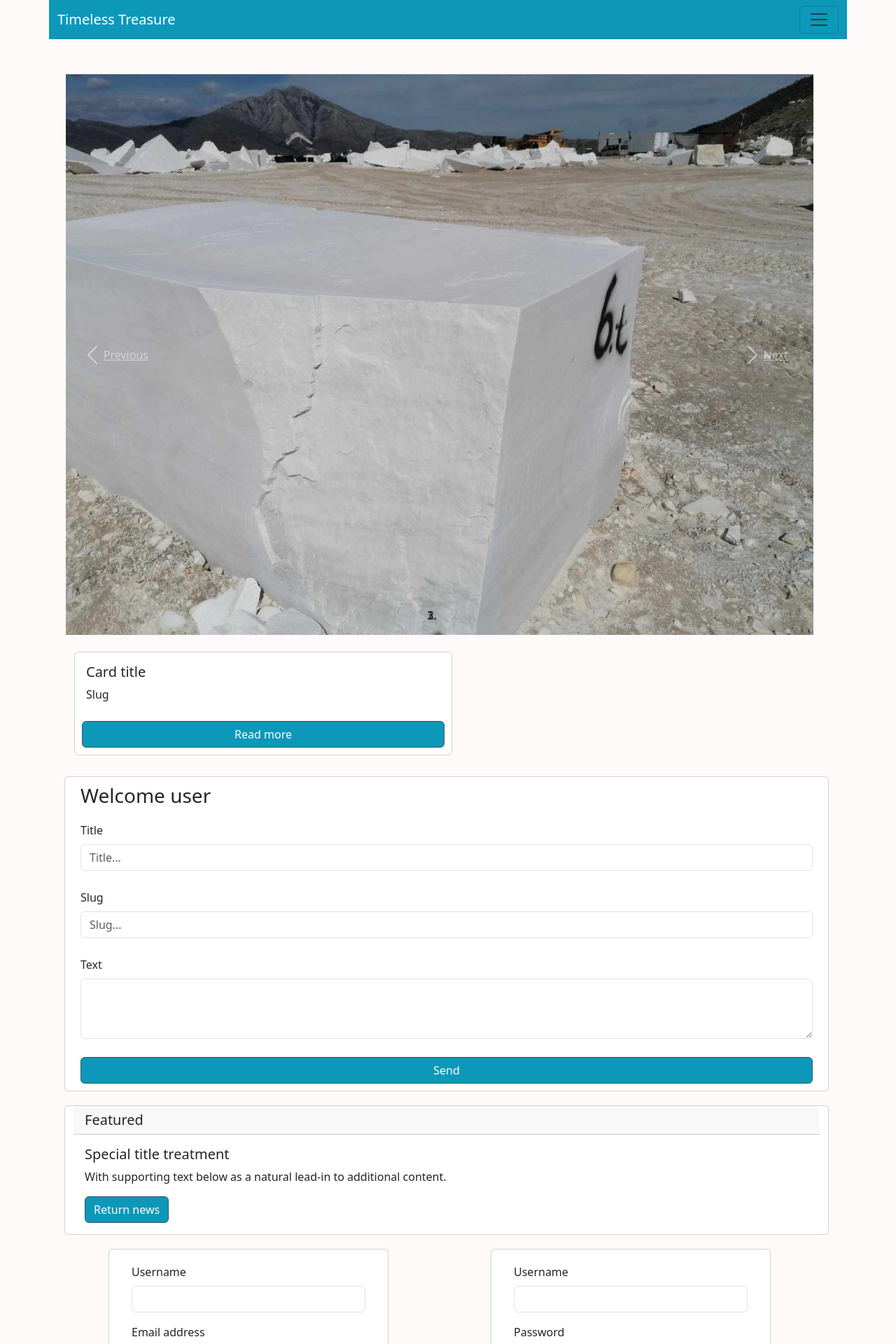
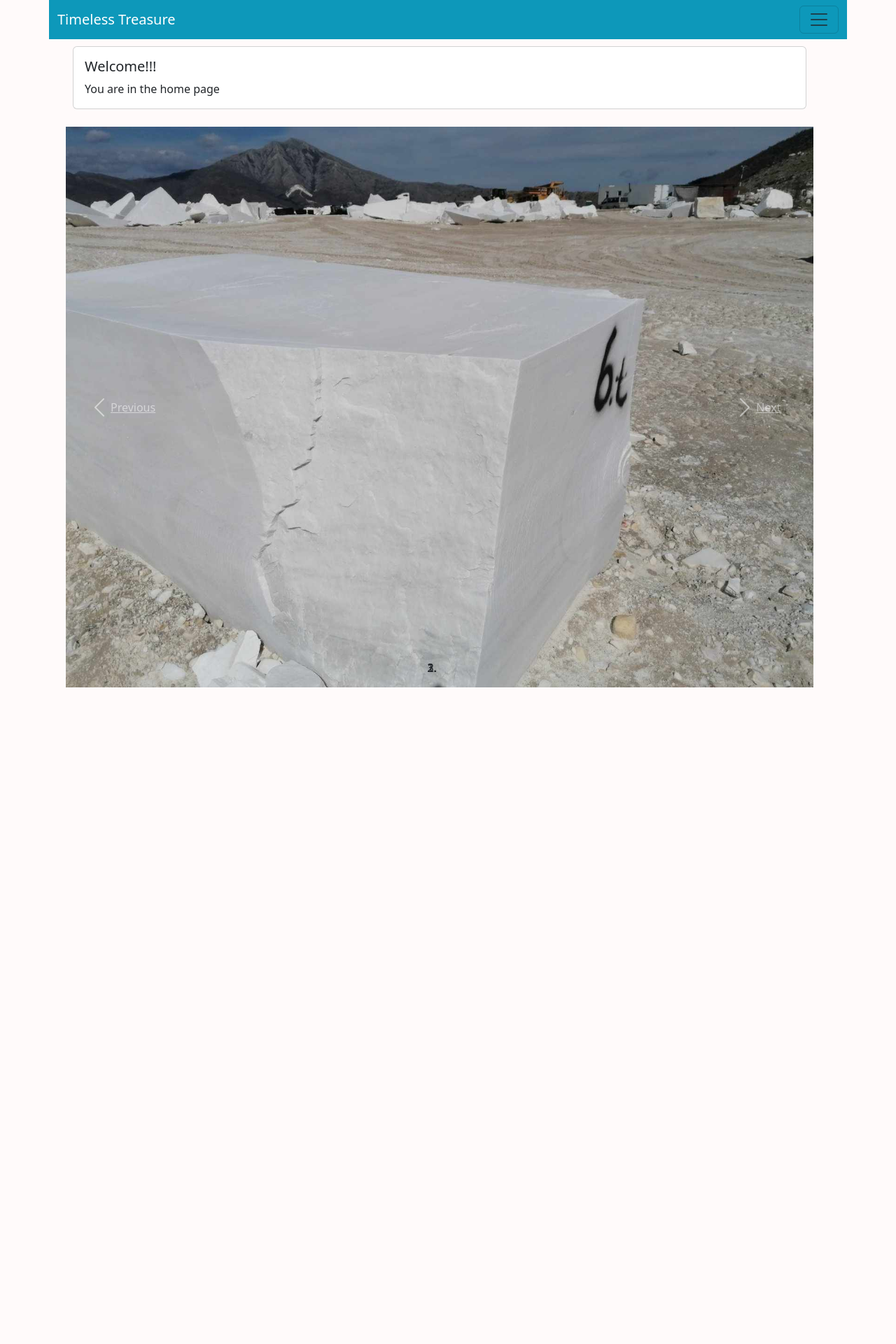
Before and after one commit to edameska/SIS3, a React (Create React App) app in the folder frontend/fronend-sb/: page / in a window 1280 px wide. Shown: the top 1920 px of the page at 70% size. After the commit the page ends 982 px from the top, so only its background shows below. Built offline with nearby package versions, Linux system fonts and the light colour scheme.

Commit message:
added SetView and GetView

```diff
--- a/frontend/fronend-sb/public/styles.css
+++ b/frontend/fronend-sb/public/styles.css
@@ -31,7 +31,7 @@ body {
   border-color: #0d98ba;
 }
 #carouselExampleIndicators{
-  margin-top: 50px;
+  margin-top: 25px;
 
   margin-left: auto; margin-right: auto
 }
--- a/frontend/fronend-sb/src/App.js
+++ b/frontend/fronend-sb/src/App.js
@@ -6,18 +6,55 @@ import ProductView from "./CustomComponents/ProductView";
 import AddProducts from "./CustomComponents/AddProducts";
 import LoginView from "./CustomComponents/LoginView";
 import SignupView from "./CustomComponents/SignupView";
-import OneProductView from "./CustomComponents/OneProduct";
+//import OneProductView from "./CustomComponents/OneProduct";
 
 //app exports what its rendering
 class App extends Component {
+
+  constructor(props) {
+    super(props)
+    this.state={
+      CurrentPage:"none"
+    }//state is an object wher eyou can store data
+
+  }
+
+    QSetView=(obj)=>{
+      this.setState({
+        CurrentPage:obj.page
+      })
+      console.log(obj)
+    }
+    QGetView=(state)=>{
+      let page= state.CurrentPage
+      switch(page){
+        case "home":
+          return <HomeView/>
+        case "about":
+          return <AboutView/>
+        case "products":
+          return <ProductView/>
+        case "edit":
+          return <AddProducts/>
+        case "login":
+          return <LoginView/>
+        case "signup":
+          return <SignupView/>
+        default:
+          return <HomeView/>
+      }
+    }
+
   render() {
+
+
     //inbuilt function
     return (
       <div id="APP" className="container">
         <div id="menu" className="row">
           <nav className="navbar">
             <div className="container-fluid">
-              <a className="navbar-brand" href="#">
+              <a onClick={()=>this.QSetView({page:"home"})}className="navbar-brand" href="#">
                 Timeless Treasure
               </a>
               <button
@@ -38,31 +75,31 @@ class App extends Component {
               >
                 <ul className="navbar-nav me-auto mb-2 mb-lg-0">
                   <li className="nav-item">
-                    <a className="nav-link " href="#">
+                    <a onClick={()=>this.QSetView({page:"about"})} className="nav-link " href="#">
                       About
                     </a>
                   </li>
 
                   <li className="nav-item">
-                    <a className="nav-link " href="#">
+                    <a onClick={()=>this.QSetView({page:"products"})} className="nav-link " href="#">
                       Products
                     </a>
                   </li>
 
                   <li className="nav-item">
-                    <a className="nav-link" href="#">
+                    <a onClick={()=>this.QSetView({page:"edit"})} className="nav-link" href="#">
                       Edit products
                     </a>
                   </li>
 
                   <li className="nav-item">
-                    <a className="nav-link " href="#">
+                    <a onClick={()=>this.QSetView({page:"signup"})} className="nav-link " href="#">
                       Sign up
                     </a>
                   </li>
 
                   <li className="nav-item">
-                    <a className="nav-link " href="#">
+                    <a onClick={()=>this.QSetView({page:"login"})} className="nav-link " href="#">
                       Login
                     </a>
                   </li>
@@ -73,30 +110,8 @@ class App extends Component {
         </div>
 
         <div id="viewer" className="row container">
-          {/* Home*/}
-          <HomeView />
-          {/* Products*/}
-          <ProductView />
-          {/* Add products*/}
-          <AddProducts />
-          {/* One product*/}
-          <OneProductView />
-          {/* Signup*/}
-          <SignupView />
-          {/* Login*/}
-          <LoginView />
+          {this.QGetView(this.state)}
 
-          {/* About*/}
-          <AboutView />
-          {/* News*/}
-
-          {/* Single new*/}
-
-          {/* Create new*/}
-
-          {/* Signup*/}
-
-          {/* Login*/}
         </div>
       </div>
     );
--- a/frontend/fronend-sb/src/CustomComponents/HomeView.js
+++ b/frontend/fronend-sb/src/CustomComponents/HomeView.js
@@ -9,6 +9,14 @@ class HomeView extends Component {
     render() {
       //make the carousel images link to the respective products
         return (
+          <div>
+            <div className="card" style={{margin:"10px"}}>
+              <div className="card-body">
+                <h5 className="card-title">Welcome!!!</h5>
+                <p className="card-text">You are in the home page</p>
+              </div>
+            </div>
+
             <div id="carouselExampleIndicators" className="carousel slide" data-ride="carousel">
                 <ol className="carousel-indicators">
                     <li data-target="#carouselExampleIndicators" data-slide-to="0" className="active"></li>
@@ -35,6 +43,7 @@ class HomeView extends Component {
                     <span className="sr-only">Next</span>
                 </a>
             </div>
+          </div>
         );
     }
 }
```
